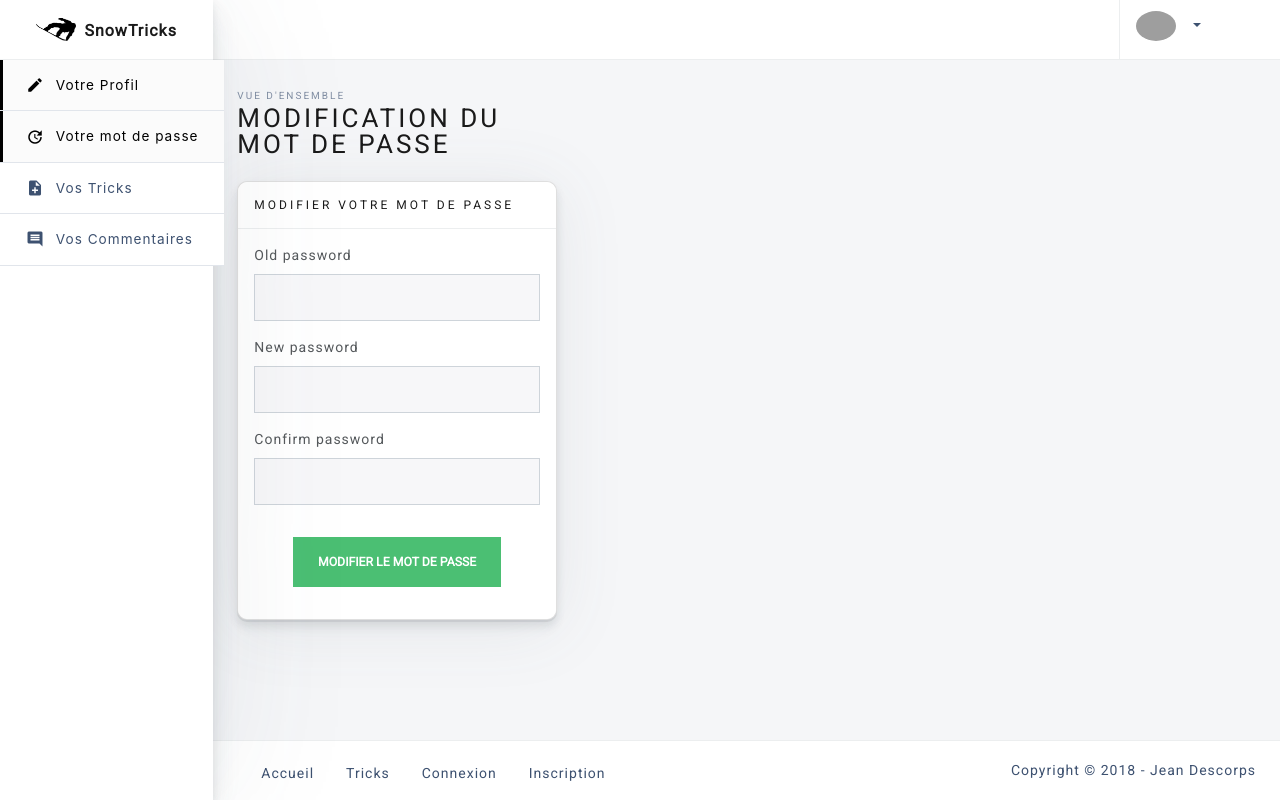
After one commit to JeanDescorps/p6, a Symfony app: template templates/account/update-password.html.twig in a window 1280 px wide. The commit adds this page. Run offline with Twig, Linux system fonts and the light colour scheme; the template is opened without the code that fills it, so the values that code supplies are empty; form fields are guessed from the names that the template uses; some libraries are stand-ins or nearby versions; grey boxes are pictures that could not be loaded.

Commit message:
Update Password functionality

```diff
--- a/public/css/profile.css
+++ b/public/css/profile.css
@@ -1,3 +1,17 @@
+/*-----------------------------------------------------------------------------------*/
+
+/*  /* Global Rules */
+
+/*-----------------------------------------------------------------------------------*/
+
+h4 {
+    font-weight: 400;
+}
+
+h6 {
+    font-weight: 500;
+}
+
 /*-----------------------------------------------------------------------------------*/
 
 /*  /* Navbar Aside */
@@ -118,6 +132,10 @@ i.material-icons {
 /*  /* Top Navbar */
 
 /*-----------------------------------------------------------------------------------*/
+
+body>div.container-fluid>div>div>div.d-none.d-md-none.d-lg-block.main-navbar.sticky-top.bg-white>nav>ul>li>a>span {
+    font-weight: 500;
+}
 
 .main-navbar .navbar .user-avatar {
     max-width: 2.5rem;
@@ -280,3 +298,9 @@ body>div.container-fluid>div>div>footer>ul>li>a:focus {
 .copyright {
     color: #3d5170;
 }
+
+body>div.container-fluid>div>div>div.main-content-container.container-fluid.px-4>div:nth-child(2)>div>div>div {
+    border-top-left-radius: 0.625rem;
+    border-top-right-radius: 0.625rem;
+    padding: 1rem 1rem;
+}
--- a/src/Form/AccountType.php
+++ b/src/Form/AccountType.php
@@ -21,11 +21,9 @@ class AccountType extends AbstractType
         $builder
             ->add('username', TextType::class, array(
                 'label' => 'Nom d\'utilisateur',
-                'required' => false,
             ))
             ->add('email', EmailType::class, array(
                 'label' => 'Email',
-                'required' => false,
             ))
             ->add('avatar', FileType::class, array(
                 'label' => 'Avatar',
@@ -40,9 +38,6 @@ class AccountType extends AbstractType
             ->add('description', TextareaType::class, array(
                 'label' => 'Description',
                 'required' => false,
-                'attr' => [
-                    'row' => '10',
-                ],
             ))
         ;
     }
--- /dev/null
+++ b/templates/account/update-password.html.twig
@@ -0,0 +1,37 @@
+{% extends 'profile-base.html.twig' %}
+
+{% block subtitle %}Vue d'ensemble{% endblock %}
+{% block mainTitle %}Modification du mot de passe{% endblock %}
+
+{% block body %}
+    <div class="col-lg-4">
+        <div class="card card-small mb-4">
+            <div class="card-header border-bottom">
+                <h6 class="m-0">Modifier votre mot de passe</h6>
+            </div>
+            <ul class="list-group list-group-flush">
+                <li class="list-group-item p-3">
+                    <div class="row">
+                        <div class="col">
+                            {{ form_start(form) }}
+                                <div class="form-group">
+                                    {{ form_row(form.oldPassword) }}
+                                </div>
+                                <div class="form-group">
+                                    {{ form_row(form.newPassword) }}
+                                </div>
+                                <div class="form-group">
+                                    {{ form_row(form.confirmPassword) }}
+                                </div>
+                                <input type="hidden" name="_csrf_token" value="{{ csrf_token('authenticate') }}">
+                                <div class="form-group text-center">
+                                    <button type="submit" class="btn btn-success mt-3">Modifier le mot de passe</button>
+                                </div>
+                            {{ form_end(form) }}
+                        </div>
+                    </div>
+                </li>
+            </ul>
+        </div>
+    </div>
+{% endblock %}
--- a/templates/profile-base.html.twig
+++ b/templates/profile-base.html.twig
@@ -56,9 +56,15 @@
                         <div class="collapse navbar-collapse" id="contenu">
                             <ul class="nav flex-column">
                                 <li class="nav-item">
-                                    <a class="nav-link active" href="">
+                                    <a class="nav-link active" href="{{ path('account_profile') }}">
                                         <i class="material-icons">edit</i>
                                         <span>Votre Profil</span>
+                                    </a>
+                                </li>
+                                <li class="nav-item">
+                                    <a class="nav-link active" href="{{ path('account_password') }}">
+                                        <i class="material-icons">update</i>
+                                        <span>Votre mot de passe</span>
                                     </a>
                                 </li>
                                 <li class="nav-item">
```
Also changed, not shown: src/Controller/AccountController.php (+33 -2 lines), src/Entity/PasswordUpdate.php (added, +86 -0 lines), src/Form/PasswordUpdateType.php (added, +42 -0 lines), src/Repository/PasswordUpdateRepository.php (added, +50 -0 lines), public/images/55da8e1e11147ed240cef9ecf2fb7123.jpeg (renamed from public/images/39e32cf4898f47135a72e0753f26d23b.jpeg).
